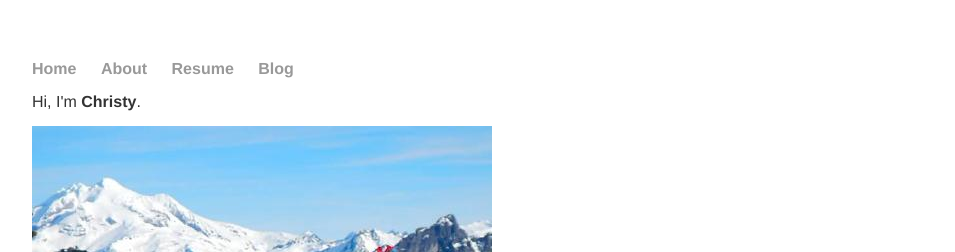
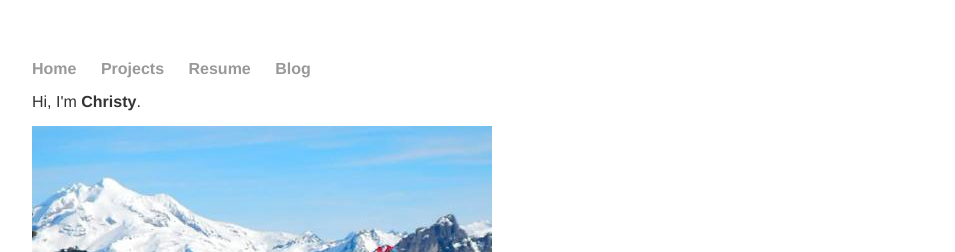
Before and after one commit to christyheaton/christyheaton.github.io, a Jekyll site: the page built from index.html, in a window 1280 px wide. Shown: the top 252 px of the page, without its empty margins (160-1115 px from the left). Built offline with Jekyll 4.4.1, drawn with Linux system fonts in a browser that asks for light colours.

Commit message:
changed about to projects

```diff
--- a/_layouts/default.html
+++ b/_layouts/default.html
@@ -9,7 +9,7 @@
 			<nav>
 	    		<ul>
 	        		<li><a href="/">Home</a></li>
-		        	<li><a href="/about">About</a></li>
+		        	<li><a href="/projects">Projects</a></li>
 	        		<li><a href="/resume">Resume</a></li>
 	        		<li><a href="/blog">Blog</a></li>
 	    		</ul>
--- a/about/index.html
+++ b/projects/index.html
@@ -1,8 +1,8 @@
 ---
 layout: default
-title: About Christy
+title: Projects
 ---
-<h1>About me</h1>
+<h1>Projects</h1>
 <br>
 Coming soon
 <br>
```
